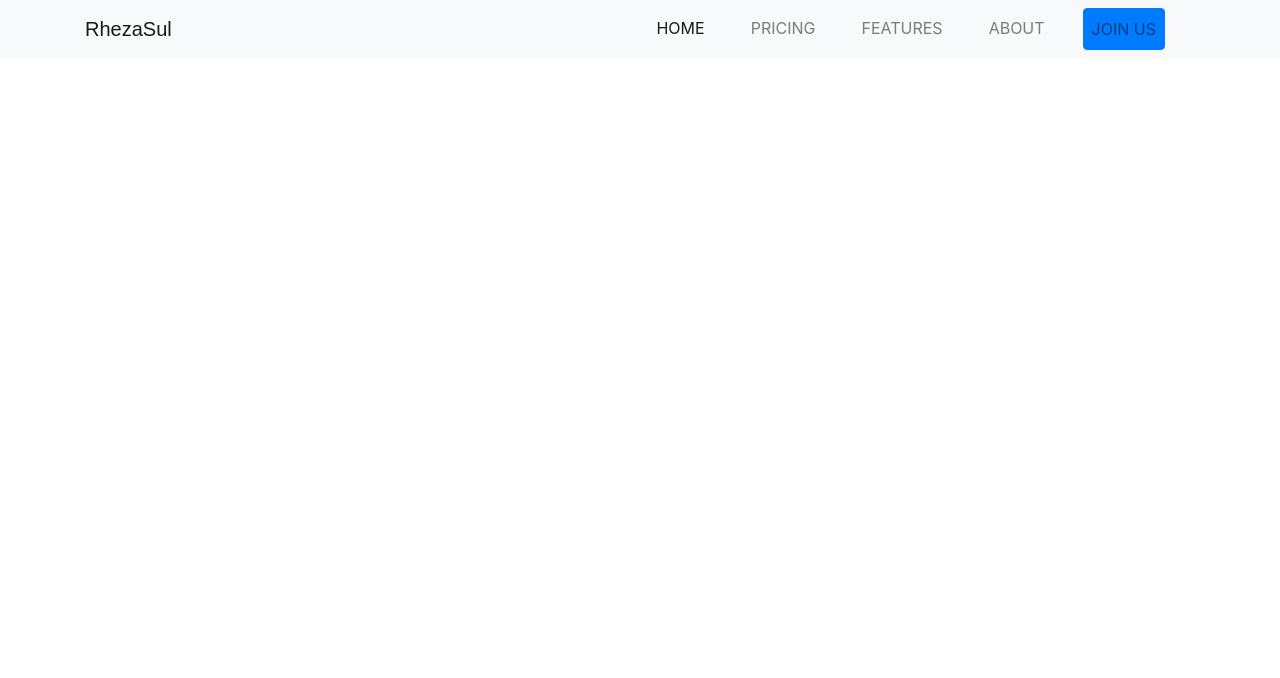
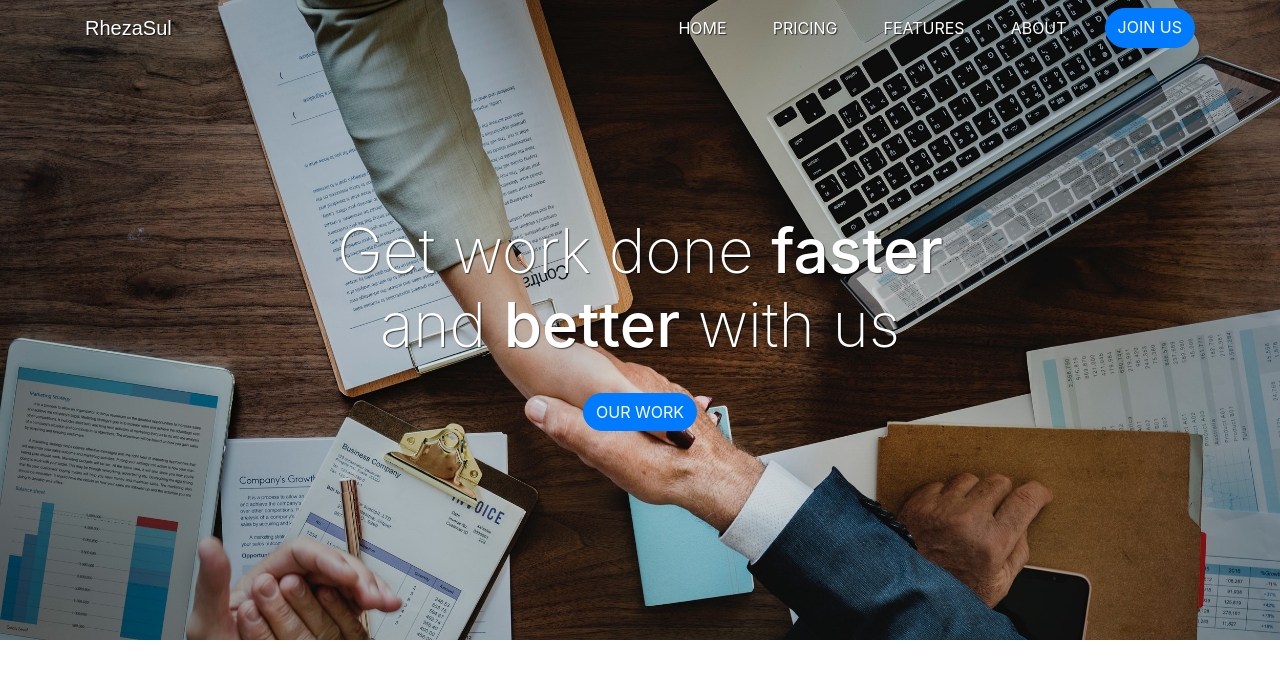
Before and after one commit to rz1989s/landing-page-ngobar, a website: page index.html in a window 1280 px wide. Drawn offline with nearby package versions, Linux system fonts and the light colour scheme; a web font is replaced by a local one.

Commit message:
modified css & index

```diff
--- a/css/style.css
+++ b/css/style.css
@@ -7,7 +7,62 @@
   font-family: "Viga", sans-serif;
 }
 
-.nav-link {
+/* Jumbotron */
+.jumbotron {
+  background-image: url(/img/jumbotron-bg.jpg);
+  background-size: cover;
+  height: 540px;
+  text-align: center;
+}
+
+.jumbotron .display-4 {
+  color: white;
+  margin-top: 150px;
+  font-weight: 200;
+  text-shadow: 1px 1px 1px rgba(0, 0, 0, 0.6);
+  font-size: 40px;
+  margin-bottom: 30px;
+}
+
+.jumbotron .display-4 span {
+  font-weight: 500;
+}
+
+/* Utility */
+.tombol {
   text-transform: uppercase;
-  margin-right: 30px;
+  border-radius: 20px;
 }
+
+/* DESKTOP VERSION */
+@media (min-width: 992px) {
+  .navbar-brand,
+  .nav-link {
+    color: white !important;
+    text-shadow: 1px 1px 1px rgba(0, 0, 0, 0.7);
+  }
+
+  .nav-link {
+    text-transform: uppercase;
+    margin-right: 30px;
+  }
+
+  .nav-link:hover::after {
+    content: "";
+    display: block;
+    border-bottom: 3px solid #0b63dc;
+    width: 50%;
+    margin: auto;
+    padding-bottom: 5px;
+    margin-bottom: -8px;
+  }
+
+  .jumbotron {
+    margin-top: -56px;
+    height: 640px;
+  }
+
+  .jumbotron .display-4 {
+    font-size: 62px;
+  }
+}
--- a/index.html
+++ b/index.html
@@ -23,7 +23,7 @@
   </head>
   <body>
     <!-- Start Navbar -->
-    <nav class="navbar navbar-expand-lg navbar-light bg-light">
+    <nav class="navbar navbar-expand-lg navbar-light">
       <div class="container">
         <a class="navbar-brand" href="#">RhezaSul</a>
         <button
@@ -45,12 +45,23 @@
             <a class="nav-item nav-link" href="#">Pricing</a>
             <a class="nav-item nav-link" href="#">Features</a>
             <a class="nav-item nav-link" href="#">About</a>
-            <a class="nav-item nav-link btn btn-primary" href="#">Join Us</a>
+            <a class="nav-item btn btn-primary tombol" href="#">Join Us</a>
           </div>
         </div>
       </div>
     </nav>
     <!-- End Navbar -->
+    <!-- Start Jumbotron -->
+    <div class="jumbotron jumbotron-fluid">
+      <div class="container">
+        <h1 class="display-4">
+          Get work done <span>faster</span><br />
+          and <span>better</span> with us
+        </h1>
+        <a href="" class="btn btn-primary tombol">Our Work</a>
+      </div>
+    </div>
+    <!-- End Jumbotron -->
 
     <!-- Optional JavaScript -->
     <!-- jQuery first, then Popper.js, then Bootstrap JS -->
```
